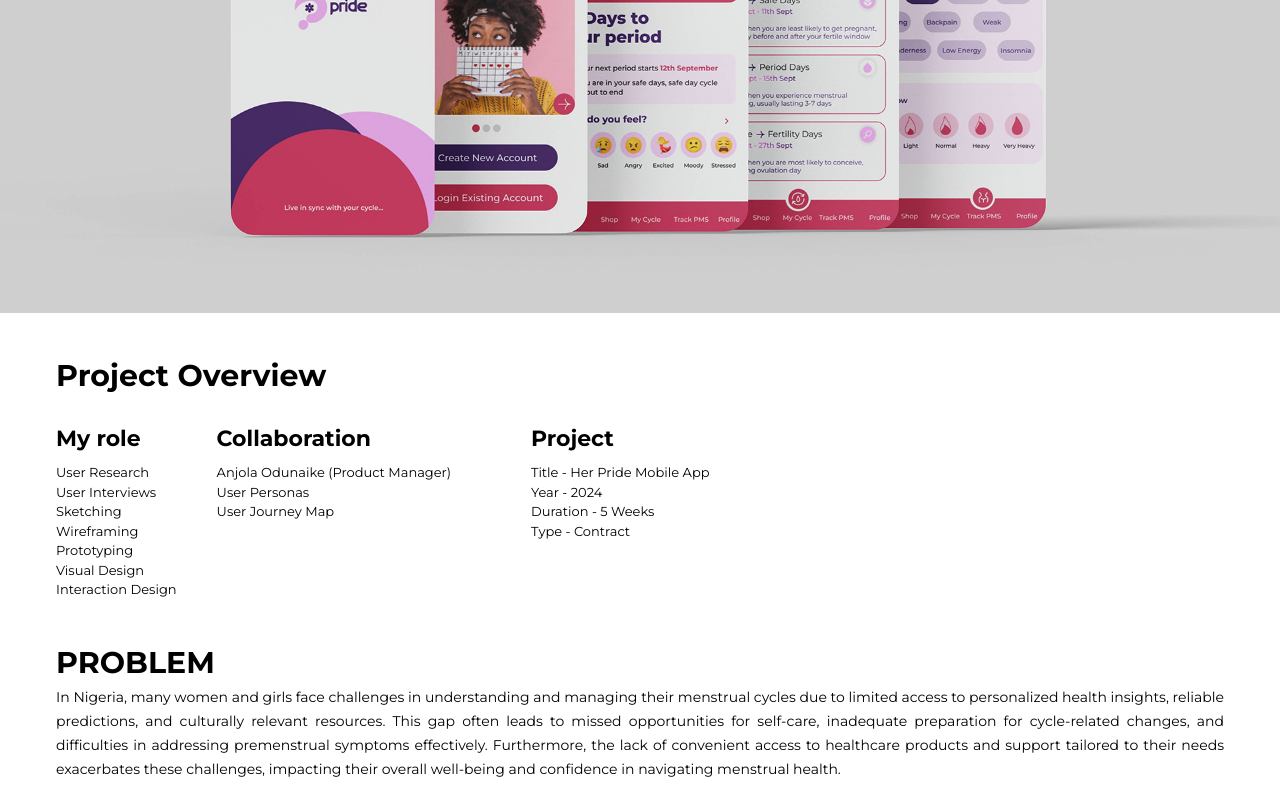
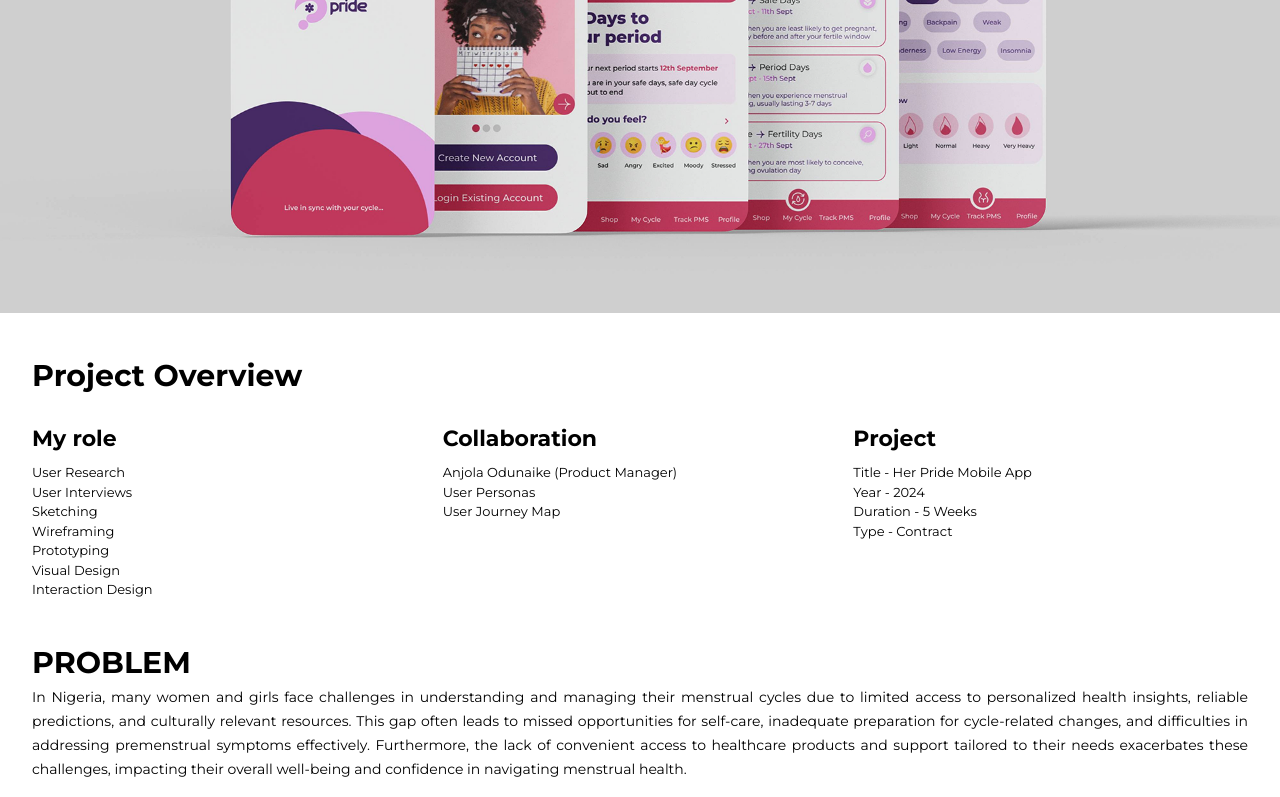
Before and after one commit to Gloriazira/kadwama-portfolio-website, a React (Create React App) app: page /case-study/her-pride in a window 1280 px wide. Shown: the part 420-1217 px from the top of the page. Built offline with nearby package versions, Linux system fonts and the light colour scheme; the HTML template or start-up script is replaced by a standard one; a web font is replaced by a local one.

Commit message:
Adjusted UI

```diff
--- a/src/pages/case_studies/HerPride.js
+++ b/src/pages/case_studies/HerPride.js
@@ -37,15 +37,17 @@
                 <div className="py-20">
                     <img src={herpride} alt="Overview" className='mt-14' />
 
-                    <div className="case-study-content px-6 lg:mx-8 xl:mx-8 2xl:mx-8">
+                    <div className="case-study-content px-6 lg:px-0 xl:px-0 2xl:px-0 lg:mx-8 xl:mx-8 2xl:mx-8">
 
                         <section className="">
                             <div className="mt-10">
                                 <p className='text-wrap lg:text-nowrap xl:text-nowrap 2xl:text-nowrap font-bold text-[#000000] text-center lg:text-left xl:text-left 2xl:text-left text-[25px] lg:text-[30px] xl:text-[30px] 2xl:text-[30px]'>Project Overview</p>
-                                <div className="grid grid-cols-2 md:flex md:justify-between lg:flex xl:flex 2xl:flex mt-6">
-                                    <div className="">
+                                {/* <div className="grid grid-cols-2 md:flex md:justify-between lg:flex xl:flex 2xl:flex mt-6"> */}
+
+                                    <div className="flex flex-wrap gap-4 lg:flex-nowrap xl:flex-nowrap 2xl:flex-nowrap mt-6">
+                                        <div className="basis-[calc(50%-1rem)] md:basis-[calc(30%-1rem)] flex-1 min-w-0">
                                             <p className="my-role font-semibold text-[20px] lg:text-[22px] xl:text-[22px] 2xl:text-[22px]">My role</p>
-                                        <ul className='mt-2 text-[13px] text-nowrap'>
+                                            <ul className='mt-2 text-[13px] whitespace-normal'>
                                                 <li>User Research</li>
                                                 <li>User Interviews</li>
                                                 <li>Sketching</li>
@@ -56,27 +58,28 @@
                                             </ul>
                                         </div>
 
-                                    <div className="md:flex-1 lg:mx-10 xl:mx-10 2xl:mx-10">
+                                        <div className="basis-[calc(50%-1rem)] md:basis-[calc(30%-1rem)] flex-1 min-w-0">
                                             <p className="collaboration font-semibold text-[20px] lg:text-[22px] xl:text-[22px] 2xl:text-[22px]">Collaboration</p>
-                                        <ul className='mt-2 text-[13px] text-nowrap'>
+                                            <ul className='mt-2 text-[13px] whitespace-normal'>
                                                 <li className='font-normal'>Anjola Odunaike (Product Manager)</li>
                                                 <li>User Personas</li>
                                                 <li>User Journey Map</li>
                                             </ul>
                                         </div>
 
-                                    <div className="md:flex-1 mt-5 md:mt-0 lg:mt-0 xl:mt-0 2xl:mt-0 lg:mx-10 xl:mx-10 2xl:mx-10">
+                                        <div className="basis-[calc(50%-1rem)] md:basis-[calc(30%-1rem)] flex-1 min-w-0">
                                             <p className="project-info font-semibold text-[20px] lg:text-[22px] xl:text-[22px] 2xl:text-[22px]">Project</p>
-                                        <ul className='mt-2 text-[13px] text-nowrap'>
+                                            <ul className='mt-2 text-[13px] whitespace-normal'>
                                                 <li>Title - Her Pride Mobile App</li>
                                                 <li>Year - 2024</li>
                                                 <li>Duration - 5 Weeks</li>
                                                 <li>Type - Contract</li>
                                             </ul>
                                         </div>
+                                    </div>
 
 
-                                </div>
+                                {/* </div> */}
                             </div>
                         </section>
 
```
Lines whose indentation alone changed are shown as unchanged.
